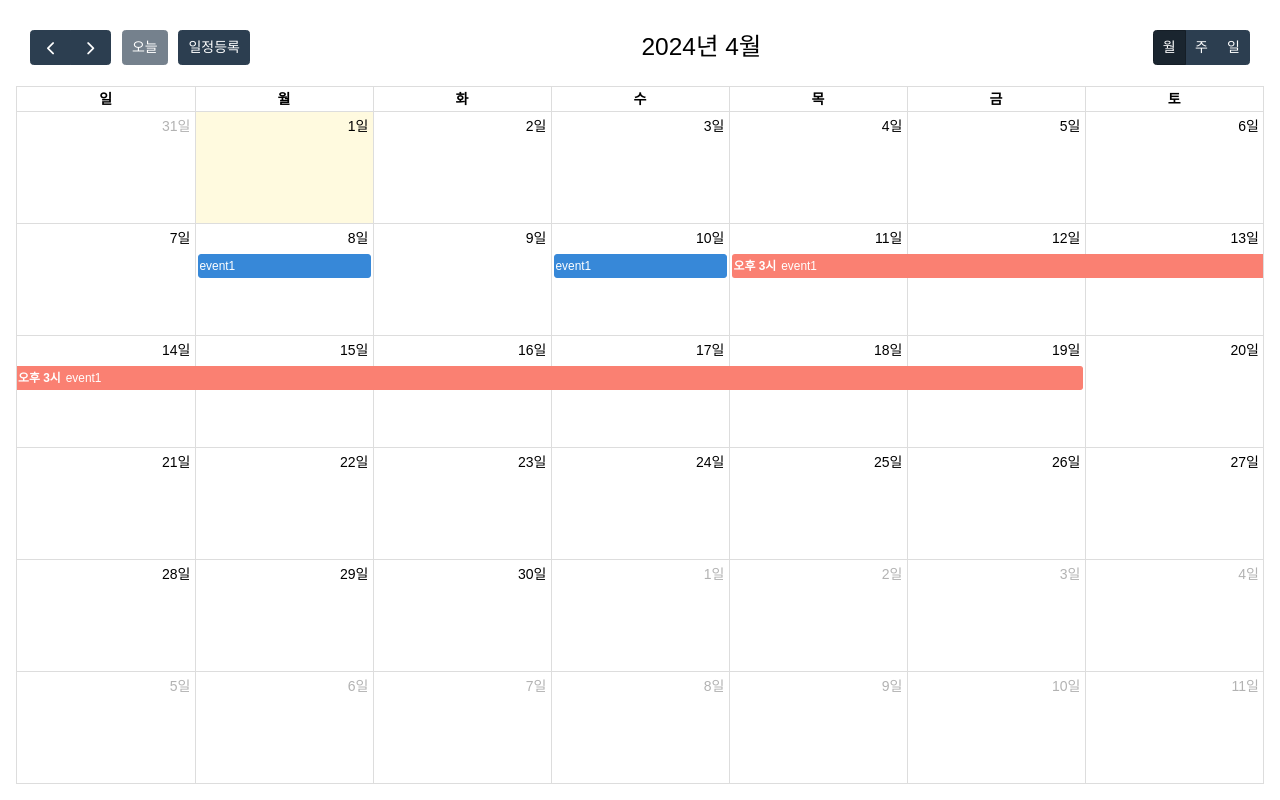
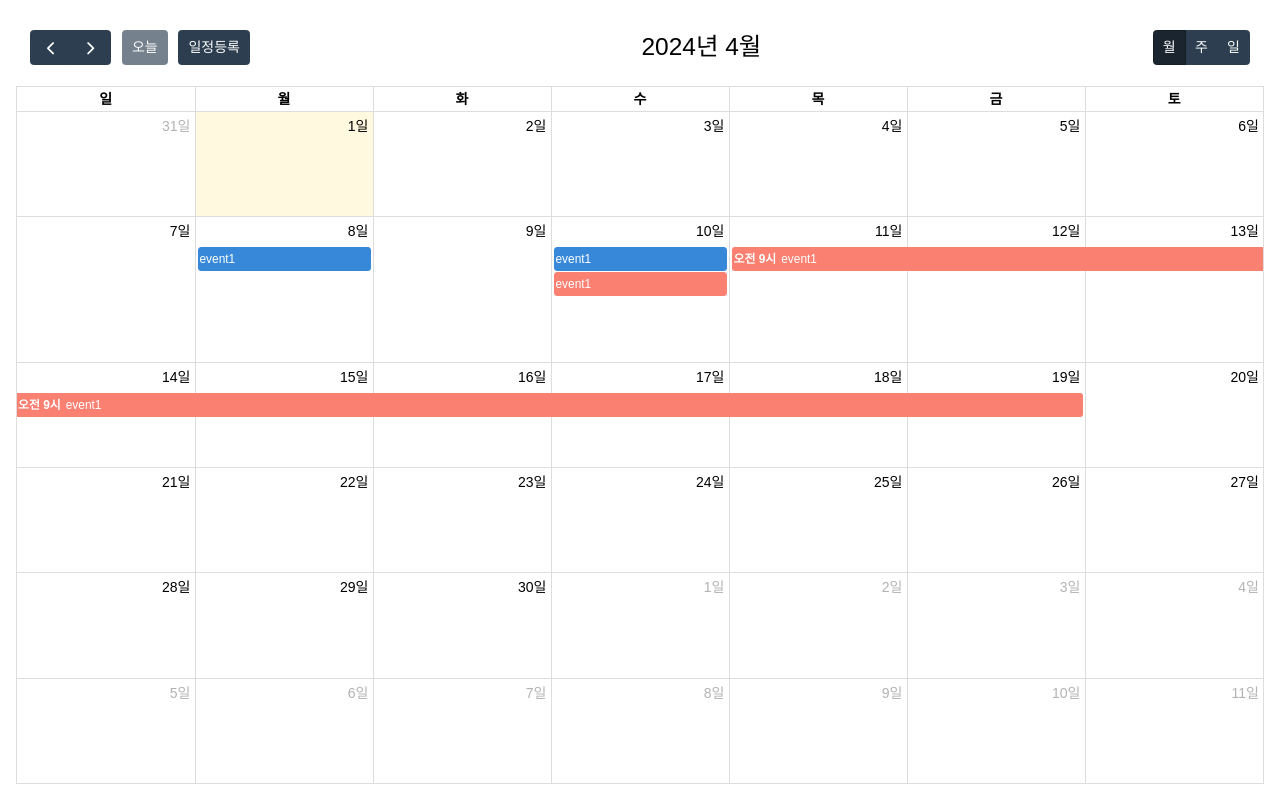
Before and after one commit to 100JM/to-do-list, a React (Vite) app: page / in a window 1280 px wide. Built offline with nearby package versions, Linux system fonts and the light colour scheme; a web font is replaced by a local one.

Commit message:
일정 등록 처리 submitTask

```diff
--- a/src/App.tsx
+++ b/src/App.tsx
@@ -19,7 +19,8 @@ function App() {
   });
   const [isOpen, setIsOpen] = useState<boolean>(false);
 
-  const toDoList: Array<any> = [
+  const [toDoList , setToDoList] = useState<Array<any>>(
+    [
       {
         title: 'event1',
         start: '2024-04-08'
@@ -31,11 +32,22 @@ function App() {
       },
       {
         title: 'event1',
-      start: '2024-04-11T15:00:00.000Z',
-      end: '2024-04-19T11:30',
+        start: '2024-04-10',
+        end: '2024-04-10',
+        color: '#FA8072'
+      },
+      {
+        title: 'event1',
+        start: '2024-04-11T09:00',
+        end: '2024-04-19T13:30',
         color: '#FA8072'
       }
     ]
+  );
+
+  const addNewTodoList = (newToDo:object) => {
+    setToDoList((prevList) => [...prevList, newToDo]);
+  }
 
   const customButtonClickEvt = useCallback(() => {
     alert('일정등록')
@@ -51,9 +63,6 @@ function App() {
     })
 
     setIsOpen(true);
-    // console.log(arg.allDay);
-    // console.log(arg.date.toISOString());
-    // console.log(arg.dateStr);
   };
 
   const eventClickEvt = (arg: EventClickArg) => {
@@ -93,10 +102,10 @@ function App() {
       }
     })
   };
-  console.log(selectedDate);
+
   return (
     <>
-      {isOpen && <TodoDialog isOpen={isOpen} closeTodoModal={closeTodoModal} selectedDate={selectedDate} setStartDate={setStartDate} setEndDate={setEndDate}/>}
+      {isOpen && <TodoDialog isOpen={isOpen} closeTodoModal={closeTodoModal} selectedDate={selectedDate} setStartDate={setStartDate} setEndDate={setEndDate} addNewTodoList={addNewTodoList}/>}
       <section className="fixed top-0 left-0 right-0 bottom-0 p-4 text-sm font-sans">
         <FullCalendar
           plugins={[dayGridPlugin, interactionPlugin]}
--- a/src/components/TOdoDialog.tsx
+++ b/src/components/TOdoDialog.tsx
@@ -33,6 +33,7 @@ interface TodoDialogInterface {
     };
     setStartDate: (startDate: string) => void;
     setEndDate: (endDate: string) => void;
+    addNewTodoList: (newToDo: object) => void;
 }
 
 interface OpenColorBarInterface {
@@ -41,9 +42,13 @@ interface OpenColorBarInterface {
     colorName: string,
 }
 
+interface ToDoValueRefs {
+    [key: string]: HTMLElement | null;
+}
+
 const koLocale: string = dayjs.locale('ko');
 
-const TodoDialog: React.FC<TodoDialogInterface> = ({ isOpen, closeTodoModal, selectedDate, setStartDate, setEndDate }) => {
+const TodoDialog: React.FC<TodoDialogInterface> = ({ isOpen, closeTodoModal, selectedDate, setStartDate, setEndDate, addNewTodoList }) => {
 
     const defaultStartDateTime = dayjs().set('hour', 9).set('minute', 0).startOf('minute').format('HH:mm');
     const defaultEndDateTime = dayjs().set('hour', 18).set('minute', 0).startOf('minute').format('HH:mm');
@@ -61,6 +66,7 @@ const TodoDialog: React.FC<TodoDialogInterface> = ({ isOpen, closeTodoModal, sel
     });
 
     const timeRef = useRef<HTMLDivElement | null>(null);
+    const toDoValueRef = useRef<ToDoValueRefs>({});
 
     const handleIsAllday = () => {
         setIsAllday((prev) => !prev)
@@ -143,6 +149,12 @@ const TodoDialog: React.FC<TodoDialogInterface> = ({ isOpen, closeTodoModal, sel
     const submitTask = () => {
         const checkTimeInput = timeRef.current?.querySelector('.MuiInputBase-root');
 
+        if(!(toDoValueRef.current.title as HTMLInputElement).value) {
+            alert('제목을 입력해주세요.');
+            (toDoValueRef.current.title as HTMLInputElement).focus();
+            return;
+        }
+
         if (checkTimeInput) {
             if (checkTimeInput.classList.contains('Mui-error')) {
                 alert('시작시간이 종료시간보다 이후거나 종료시간이 시작시간보다 이전일 수 없습니다.');
@@ -161,8 +173,17 @@ const TodoDialog: React.FC<TodoDialogInterface> = ({ isOpen, closeTodoModal, sel
             selectEndDateValue = `${selectedDate.endDate}T${selectedTime.endTime}`;
         }
 
-        setStartDate(selectStartDateValue);
-        setEndDate(selectEndDateValue);
+        const newToDo:object = {
+            id: Math.random(),
+            title: (toDoValueRef.current.title as HTMLInputElement).value,
+            allDay: (toDoValueRef.current.allDay as HTMLInputElement).checked,
+            start: selectStartDateValue,
+            end: selectEndDateValue,
+            color: openColorBar.selectedColor,
+            description: (toDoValueRef.current.description as HTMLTextAreaElement).value
+        } ;
+
+        addNewTodoList(newToDo);
 
         closeTodoModal();
     }
@@ -184,7 +205,7 @@ const TodoDialog: React.FC<TodoDialogInterface> = ({ isOpen, closeTodoModal, sel
             <DialogContent>
                 <div className={`text-gray-700 mb-4`}>
                     <DialogContentsDiv>
-                        <input type="text" placeholder="제목" name="title" className="outline-none w-full px-1" />
+                        <input type="text" placeholder="제목" name="title" className="outline-none w-full px-1" ref={(e) => {toDoValueRef.current['title'] = e}}/>
                     </DialogContentsDiv>
                     <DialogContentsDiv>
                         <div className="flex justify-between items-center my-1 px-1">
@@ -201,6 +222,7 @@ const TodoDialog: React.FC<TodoDialogInterface> = ({ isOpen, closeTodoModal, sel
                                     "& .MuiSwitch-track": { backgroundColor: openColorBar.selectedColor },
                                     "& .Mui-checked+.MuiSwitch-track": { backgroundColor: openColorBar.selectedColor },
                                 }}
+                                inputRef={(e) => {toDoValueRef.current['allDay'] = e}}
                             />
                         </div>
                         <div className="flex justify-between items-center my-3 px-1">
@@ -327,11 +349,11 @@ const TodoDialog: React.FC<TodoDialogInterface> = ({ isOpen, closeTodoModal, sel
                             style={{ zIndex: "9999" }}
                             sx={{ "& .MuiDrawer-paperAnchorBottom": { maxHeight: "50%" } }}
                         >
-                            <TaskColorButtons onClick={handleTaskColor} selectedColor={openColorBar.selectedColor} />
+                        <TaskColorButtons onClick={handleTaskColor} selectedColor={openColorBar.selectedColor} />
                         </Drawer>
                     </DialogContentsDiv>
                     <DialogContentsDiv>
-                        <textarea placeholder="일정내용" className="outline-none w-full px-1 min-h-20"></textarea>
+                        <textarea placeholder="일정내용" className="outline-none w-full px-1 min-h-20" ref={(e) => {toDoValueRef.current['description'] = e}}></textarea>
                     </DialogContentsDiv>
                 </div>
             </DialogContent>
```
Lines whose indentation alone changed are shown as unchanged.
